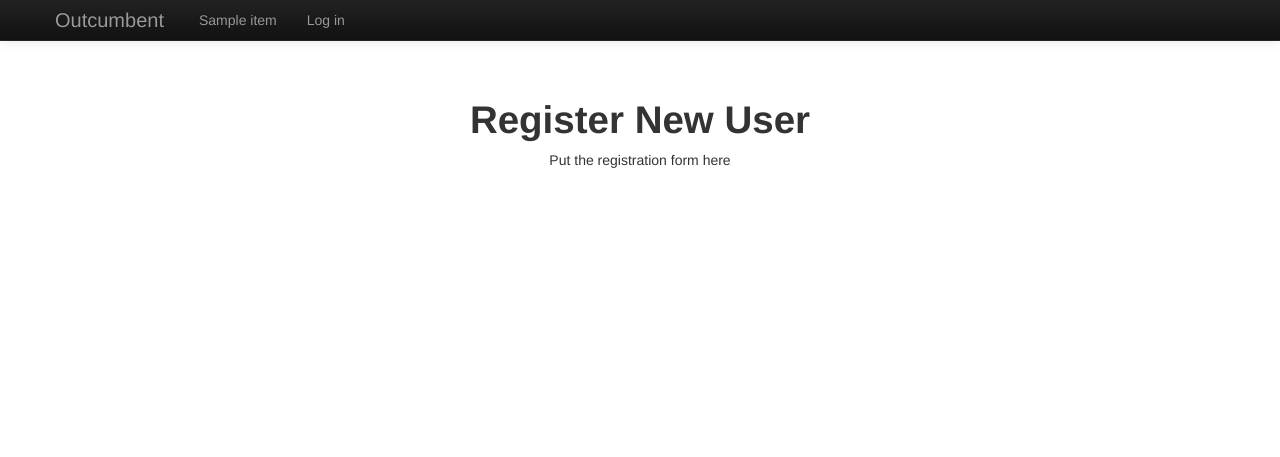
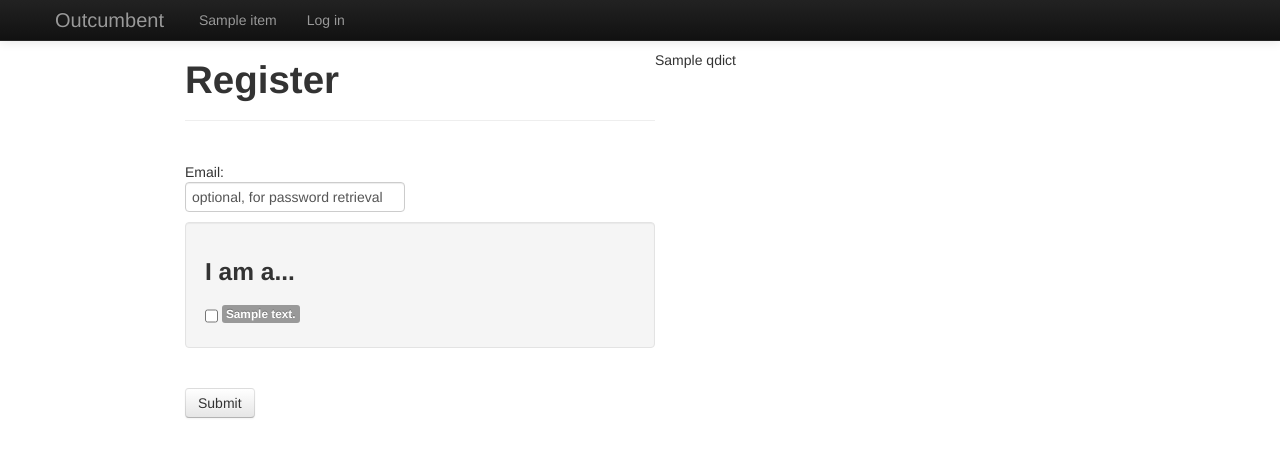
Before and after one commit to BenjaminThompson/outcumbent, a Django app: template templates/register.html in a window 1280 px wide. Shown: the top 457 px of the page. Run offline with Django 3.2, Linux system fonts and the light colour scheme; tables that the repository leaves empty hold one stand-in row (values such as "Sample post"); the template is opened without the code that fills it: values that come from a table or form of the project are taken from there, most other values are stand-ins (such as "Sample title", 1, 10 or a date in 2020).

Commit message:
User Registration page partially done. TODO: Make the form creation more djangorific TODO: Add selected tags after creating the user

```diff
--- a/Outcumbent/urls.py
+++ b/Outcumbent/urls.py
@@ -11,6 +11,7 @@ urlpatterns = patterns('',
     url(r'^logout/$', 'outcumbent.views.logoutpage'),
     url(r'^topic/$', 'outcumbent.views.topic'),
     url(r'^profile/$', 'outcumbent.views.profile'),
+    url(r'^register/$', 'outcumbent.views.register'),
 
     url(r'^admin/', include(admin.site.urls)),
 )
--- a/outcumbent/models.py
+++ b/outcumbent/models.py
@@ -1,17 +1,23 @@
 from django.db import models
 from django.contrib.auth.models import User
-
+from django.contrib import admin
 
 class Topic(models.Model):
     URL = models.TextField(max_length=500)
     poster = models.ForeignKey(User, related_name='+')
     dateCreated = models.DateTimeField()
 
+    def __unicode__(self):
+        return '%s' % (self.URL)
+
 class TopicRemark(models.Model):
     topic = models.ForeignKey(Topic, related_name='+')
     writer = models.ForeignKey(User, related_name='+')
     dateCreated = models.DateTimeField()
     remarks = models.TextField(max_length=5000)
+
+    def __unicode__(self):
+        return '%s' % (self.remarks[:100])
 
 class TopicVote(models.Model):
     topic = models.ForeignKey(Topic, related_name='+')
@@ -20,7 +26,10 @@ class TopicVote(models.Model):
     vote = models.SmallIntegerField()
 
 class Tag(models.Model):
-    text = models.TextField(max_length=128)
+    text = models.TextField(max_length=128, unique=True)
+
+    def __unicode__(self):
+        return '%s' % (self.text)
 
 class TopicTag(models.Model):
     topic = models.ForeignKey(Topic, related_name='+')
@@ -31,3 +40,7 @@ class UserTag(models.Model):
     user = models.ForeignKey(User, related_name='+')
     tagger = models.ForeignKey(User, related_name='+')
     tag = models.ForeignKey(Tag, related_name='+')
+
+admin.site.register(Tag)
+admin.site.register(Topic)
+admin.site.register(TopicRemark)
--- a/templates/login.html
+++ b/templates/login.html
@@ -8,8 +8,9 @@
     <div class="row span4 offset4">
         <form action="/login/" method="POST"> {% csrf_token %}
             {{ form }}
-            <br/><input type="submit" value="Login">
+            <br/><input type="submit" value="Login"/>
         </form>
+        <a href="/register/">Or Register a new account.</a>
     </div>
     <div class="row span4 offset4">
         {% if flash %}
--- a/templates/register.html
+++ b/templates/register.html
@@ -1,9 +1,24 @@
 {% extends "base.html" %}
 
 {% block content %}
-    <div class="starter-template">
-<h1>Register New User</h1>
-<p>Put the registration form here</p>
+
+
+<div class="span5 offset1">
+<h1>Register</h1><hr/>
+<form action="/register/" method="POST"> {% csrf_token %}
     {{ form }}
+    <br/>Email:<br/><input type="text" name="email" value="optional, for password retrieval"/><br/>
+    <div class="well"><h3>I am a...</h3>
+    {% for tag in tags %}
+        <input type="checkbox"
+               class="checkbox"
+               name="tags"
+               value="{{ tag }}"/>
+        <label class="label">{{ tag }}</label><br/>
+    {% endfor %}
     </div>
+    <br/><input type="submit" value="Submit" class="btn" />
+</form>
+</div>
+    {{ qdict }}
 {% endblock %}
```
Also changed, not shown: outcumbent/views.py (+34 -4 lines).
